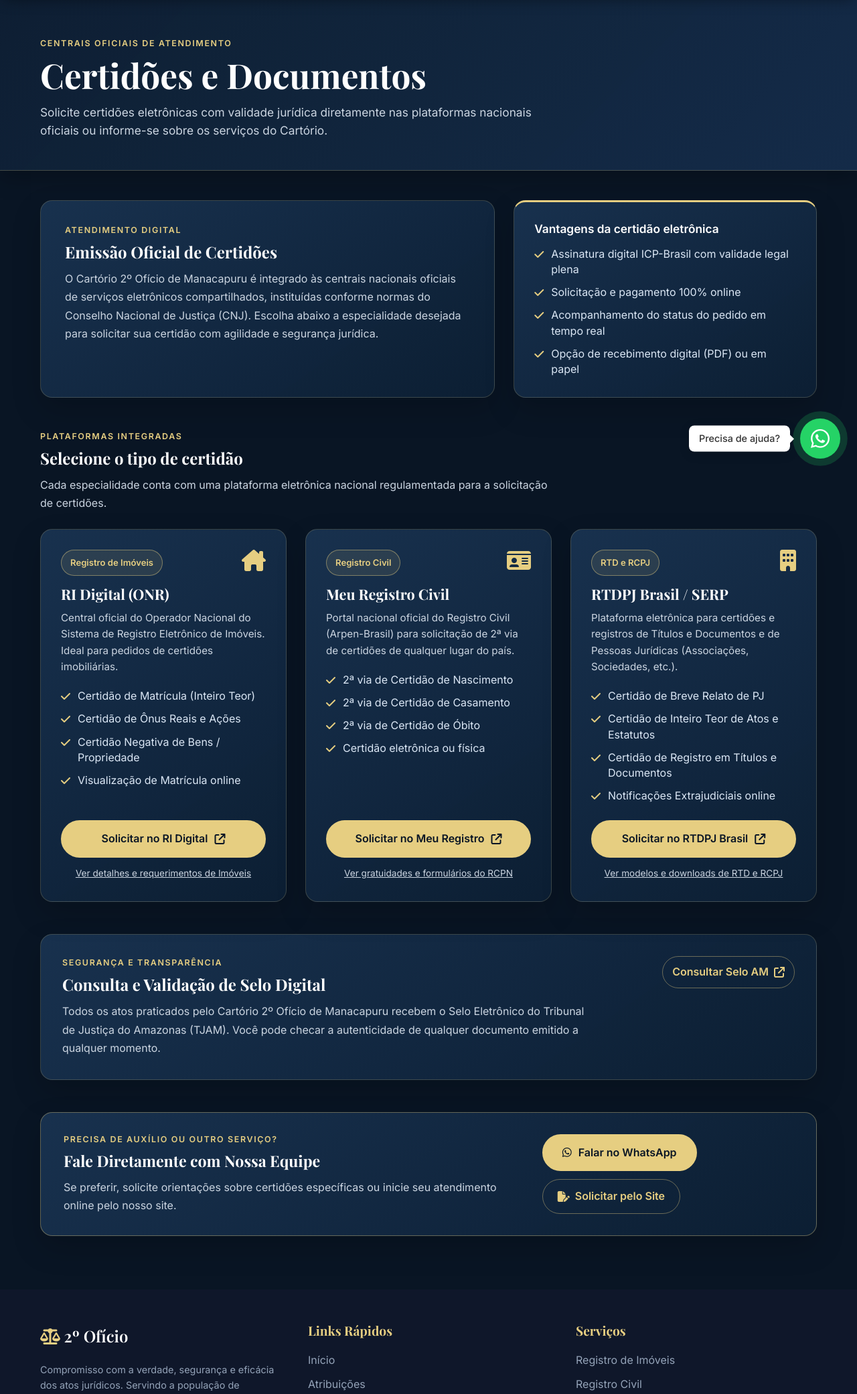
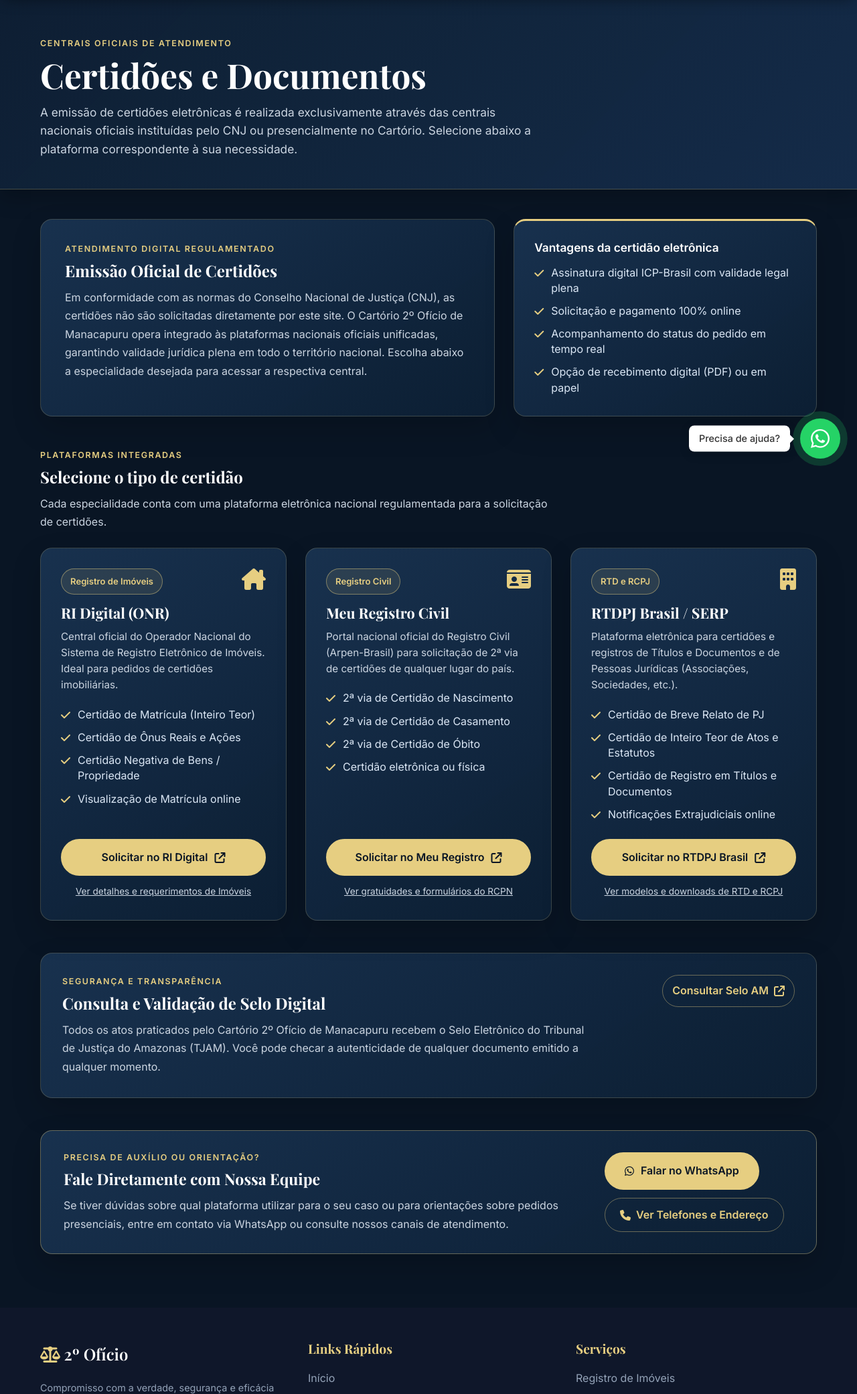
Before and after one commit to Feitosa98/Site_2ofMPU, a PHP site: page /certidoes.php in a window 1280 px wide. Shown: the part 90-2172 px from the top of the page at 67% size. Run offline with PHP 8.4, Linux system fonts and the light colour scheme; some libraries are stand-ins or nearby versions.

Commit message:
refactor: remove direct certificate requests from site and direct to official national centrals

```diff
--- a/certidoes.php
+++ b/certidoes.php
@@ -9,16 +9,16 @@ include 'components/header.php';
     <div class="container">
         <span class="page-eyebrow">Centrais Oficiais de Atendimento</span>
         <h1>Certidões e Documentos</h1>
-        <p>Solicite certidões eletrônicas com validade jurídica diretamente nas plataformas nacionais oficiais ou informe-se sobre os serviços do Cartório.</p>
+        <p>A emissão de certidões eletrônicas é realizada exclusivamente através das centrais nacionais oficiais instituídas pelo CNJ ou presencialmente no Cartório. Selecione abaixo a plataforma correspondente à sua necessidade.</p>
     </div>
 </section>
 
 <main class="container service-page">
     <section class="service-overview" aria-labelledby="sobre-certidoes">
         <div class="service-overview-copy">
-            <span class="resource-kicker">Atendimento digital</span>
+            <span class="resource-kicker">Atendimento digital regulamentado</span>
             <h2 id="sobre-certidoes">Emissão Oficial de Certidões</h2>
-            <p>O Cartório 2º Ofício de Manacapuru é integrado às centrais nacionais oficiais de serviços eletrônicos compartilhados, instituídas conforme normas do Conselho Nacional de Justiça (CNJ). Escolha abaixo a especialidade desejada para solicitar sua certidão com agilidade e segurança jurídica.</p>
+            <p>Em conformidade com as normas do Conselho Nacional de Justiça (CNJ), as certidões não são solicitadas diretamente por este site. O Cartório 2º Ofício de Manacapuru opera integrado às plataformas nacionais oficiais unificadas, garantindo validade jurídica plena em todo o território nacional. Escolha abaixo a especialidade desejada para acessar a respectiva central.</p>
         </div>
         <div class="service-list-card">
             <h3>Vantagens da certidão eletrônica</h3>
@@ -145,16 +145,16 @@ include 'components/header.php';
     <!-- Bloco CTA / Contato -->
     <section class="service-cta" aria-label="Dúvidas sobre certidões">
         <div>
-            <span class="resource-kicker">Precisa de auxílio ou outro serviço?</span>
+            <span class="resource-kicker">Precisa de auxílio ou orientação?</span>
             <h2>Fale Diretamente com Nossa Equipe</h2>
-            <p>Se preferir, solicite orientações sobre certidões específicas ou inicie seu atendimento online pelo nosso site.</p>
+            <p>Se tiver dúvidas sobre qual plataforma utilizar para o seu caso ou para orientações sobre pedidos presenciais, entre em contato via WhatsApp ou consulte nossos canais de atendimento.</p>
         </div>
         <div style="display: flex; gap: 12px; flex-wrap: wrap;">
             <a href="#" id="openWhatsappMenuBtn" class="btn-primary">
                 <i class="fa-brands fa-whatsapp"></i> Falar no WhatsApp
             </a>
-            <a href="solicitar" class="btn-resource" style="padding: 12px 22px; border-radius: 50px; font-weight: 700;">
-                <i class="fa-solid fa-file-pen"></i> Solicitar pelo Site
+            <a href="/#contato" class="btn-resource" style="padding: 12px 22px; border-radius: 50px; font-weight: 700;">
+                <i class="fa-solid fa-phone"></i> Ver Telefones e Endereço
             </a>
         </div>
     </section>
--- a/index.php
+++ b/index.php
@@ -44,7 +44,7 @@ include 'components/header.php';
     <!-- Barra de Acesso Rápido - Restaurada abaixo dos cards principais -->
     <div class="quick-access quick-access-spaced">
         <div class="container quick-access-container">
-            <a href="https://ridigital.org.br/" target="_blank" rel="noopener noreferrer" class="qa-item qa-item-flex">
+            <a href="certidoes" class="qa-item qa-item-flex">
                 <i class="fa-solid fa-certificate"></i>
                 <span>Solicitar Certidão</span>
             </a>
--- a/solicitar.php
+++ b/solicitar.php
@@ -1,7 +1,7 @@
 <?php
-$page_title = "Solicitar Serviço - Cartório 2º Ofício de Manacapuru";
-$is_home = false;
-include 'components/header.php';
+// A emissão de certidões e serviços eletrônicos é realizada pelas centrais oficiais nacionais.
+header('Location: certidoes', true, 301);
+exit;
 ?>
 
     <div class="page-header service-page-header">
```
